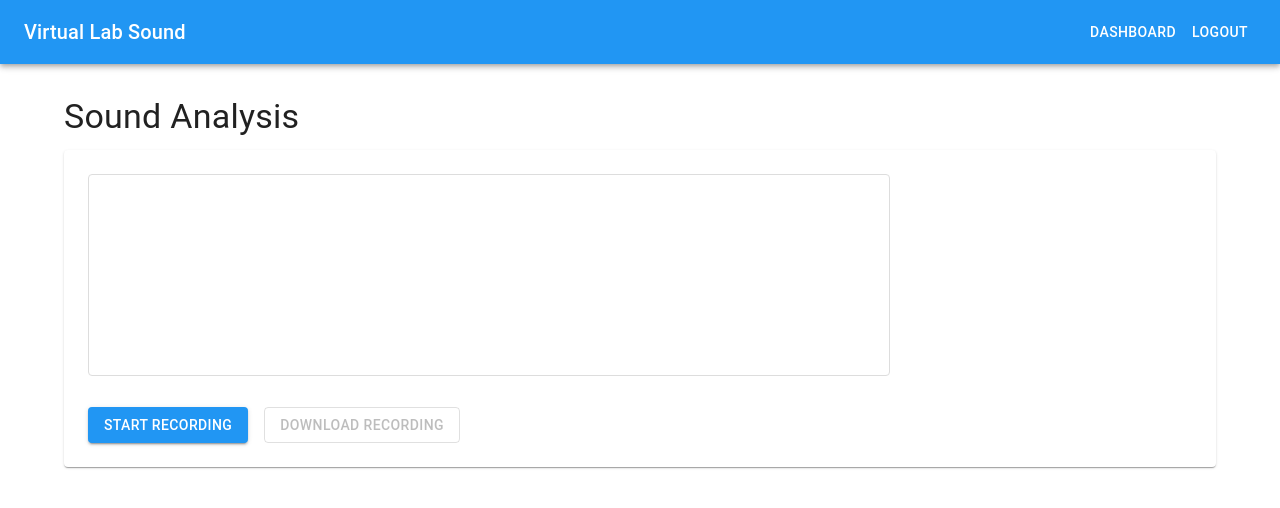
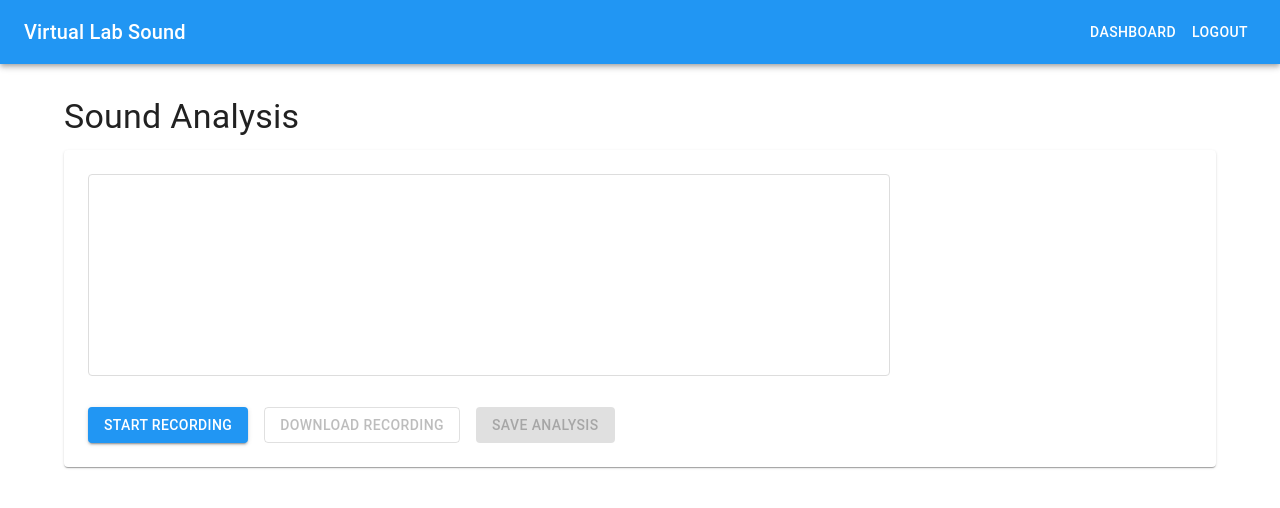
Before and after one commit to rafidhiyaulhaq/virtual-lab-sound, a React (Create React App) app: page /sound-analysis in a window 1280 px wide. Shown: the top 508 px of the page. Built offline with nearby package versions, Linux system fonts and the light colour scheme; no server answers; sample sign-in values are in the browser's storage.

Commit message:
save and history untuk sound analysis

```diff
--- a/src/components/experiments/SoundAnalysis.jsx
+++ b/src/components/experiments/SoundAnalysis.jsx
@@ -7,14 +7,23 @@ import {
   Button,
   Grid,
   Alert,
-  LinearProgress
+  LinearProgress,
+  Snackbar
 } from '@mui/material';
 import * as d3 from 'd3';
+import { useAuth } from '../../context/AuthContext';
+import { saveExperimentResult } from '../../firebase/results';
 
 const SoundAnalysis = () => {
+  const { user } = useAuth();
   const [isRecording, setIsRecording] = useState(false);
   const [audioData, setAudioData] = useState([]);
   const [error, setError] = useState('');
+  const [snackbar, setSnackbar] = useState({
+    open: false,
+    message: '',
+    severity: 'success'
+  });
   const canvasRef = useRef();
   const analyserRef = useRef();
   const mediaRecorderRef = useRef();
@@ -92,6 +101,30 @@ const SoundAnalysis = () => {
     mediaRecorderRef.current?.stop();
   };
 
+  const saveResult = async () => {
+    try {
+      const experimentData = {
+        recordingDuration: audioData.length > 0 ? 'Recording available' : 'No recording',
+        timestamp: new Date().toISOString(),
+        hasAudioData: audioData.length > 0
+      };
+
+      await saveExperimentResult(user.uid, 'sound-analysis', experimentData);
+      setSnackbar({
+        open: true,
+        message: 'Sound analysis saved successfully!',
+        severity: 'success'
+      });
+    } catch (error) {
+      console.error('Error saving result:', error);
+      setSnackbar({
+        open: true,
+        message: 'Error saving sound analysis',
+        severity: 'error'
+      });
+    }
+  };
+
   const downloadRecording = () => {
     if (audioData.length === 0) return;
 
@@ -139,8 +172,17 @@ const SoundAnalysis = () => {
               variant="outlined"
               onClick={downloadRecording}
               disabled={audioData.length === 0}
+              sx={{ mr: 2 }}
             >
               Download Recording
+            </Button>
+            <Button
+              variant="contained"
+              onClick={saveResult}
+              disabled={!audioData.length}
+              color="success"
+            >
+              Save Analysis
             </Button>
           </Grid>
         </Grid>
@@ -154,6 +196,20 @@ const SoundAnalysis = () => {
           <LinearProgress />
         </Paper>
       )}
+
+      <Snackbar
+        open={snackbar.open}
+        autoHideDuration={6000}
+        onClose={() => setSnackbar({ ...snackbar, open: false })}
+        anchorOrigin={{ vertical: 'bottom', horizontal: 'right' }}
+      >
+        <Alert
+          onClose={() => setSnackbar({ ...snackbar, open: false })}
+          severity={snackbar.severity}
+        >
+          {snackbar.message}
+        </Alert>
+      </Snackbar>
     </Container>
   );
 };
```
